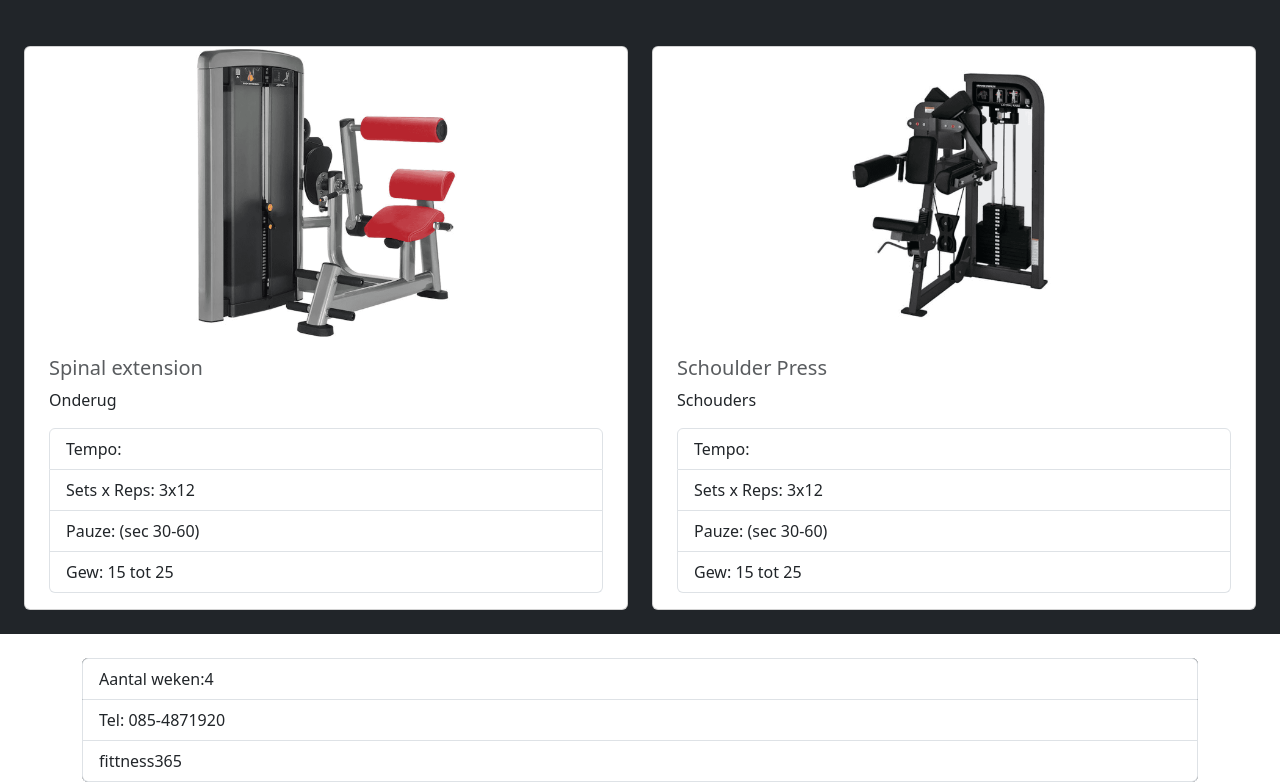
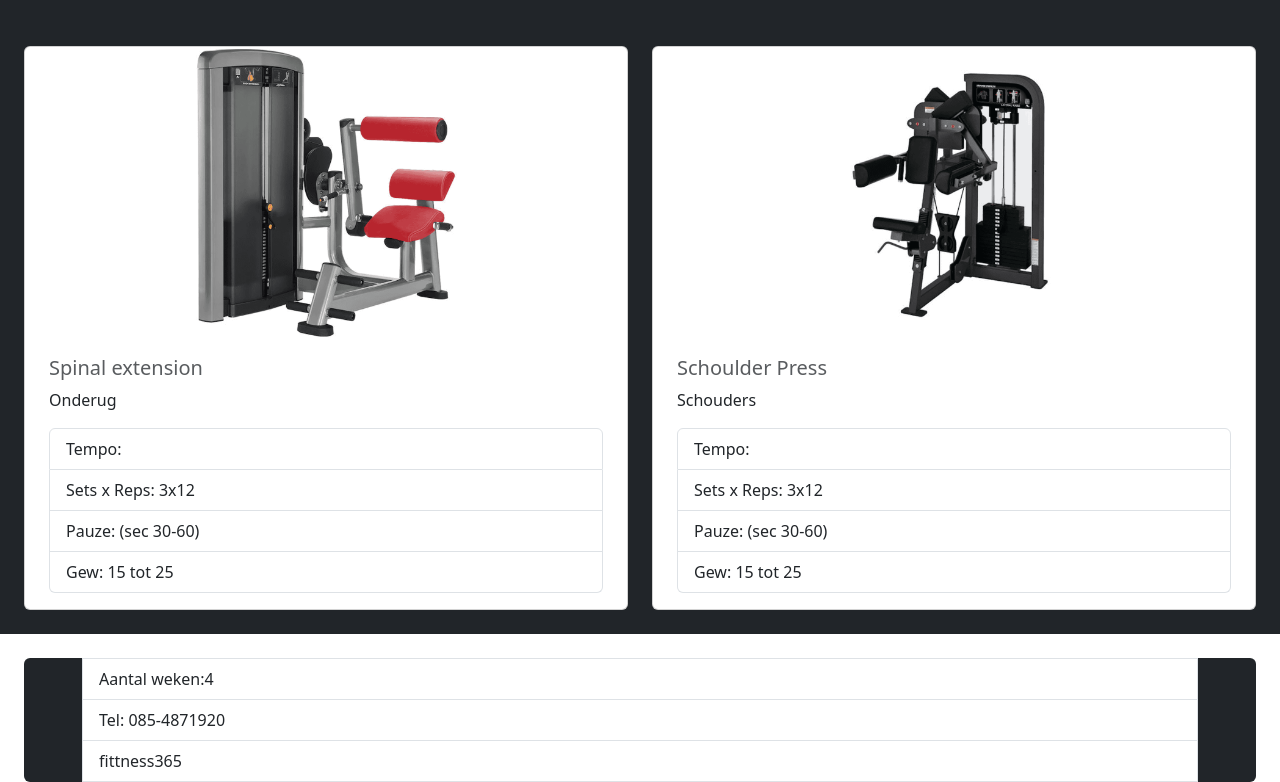
Before and after one commit to Stefannieuwenburg/bs5-react-fitness365, a React (Create React App) app: page / in a window 1280 px wide. Shown: the part 5470-6252 px from the top of the page. Built offline with nearby package versions, Linux system fonts and the light colour scheme.

Commit message:
footer update commit

```diff
--- a/src/Contact.js
+++ b/src/Contact.js
@@ -6,13 +6,13 @@ const Contact = () => {
   return (
     <div className=" " id="Contact">
       <footer id="Contact">
-        <Container>
-          <ListGroup className="my-4 bg-dark rounded">
+              <ListGroup className="m-4 bg-dark rounded">
+                  <Container>
             <ListGroup.Item> Aantal weken:4 </ListGroup.Item>
             <ListGroup.Item> Tel: 085-4871920 </ListGroup.Item>
-            <ListGroup.Item > fittness365 </ListGroup.Item>
+                  <ListGroup.Item > fittness365 </ListGroup.Item>
+                  </Container>
           </ListGroup>
-        </Container>
       </footer>
     </div>
   );
```
